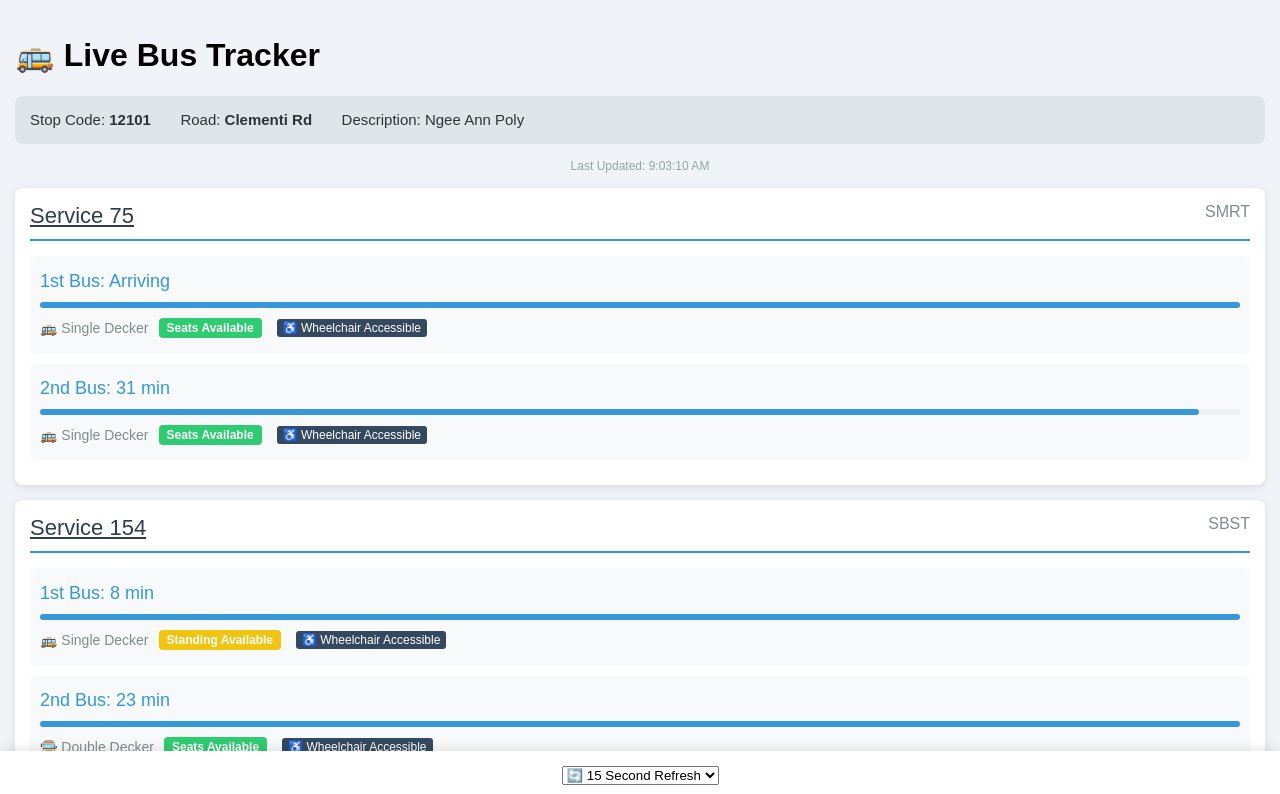
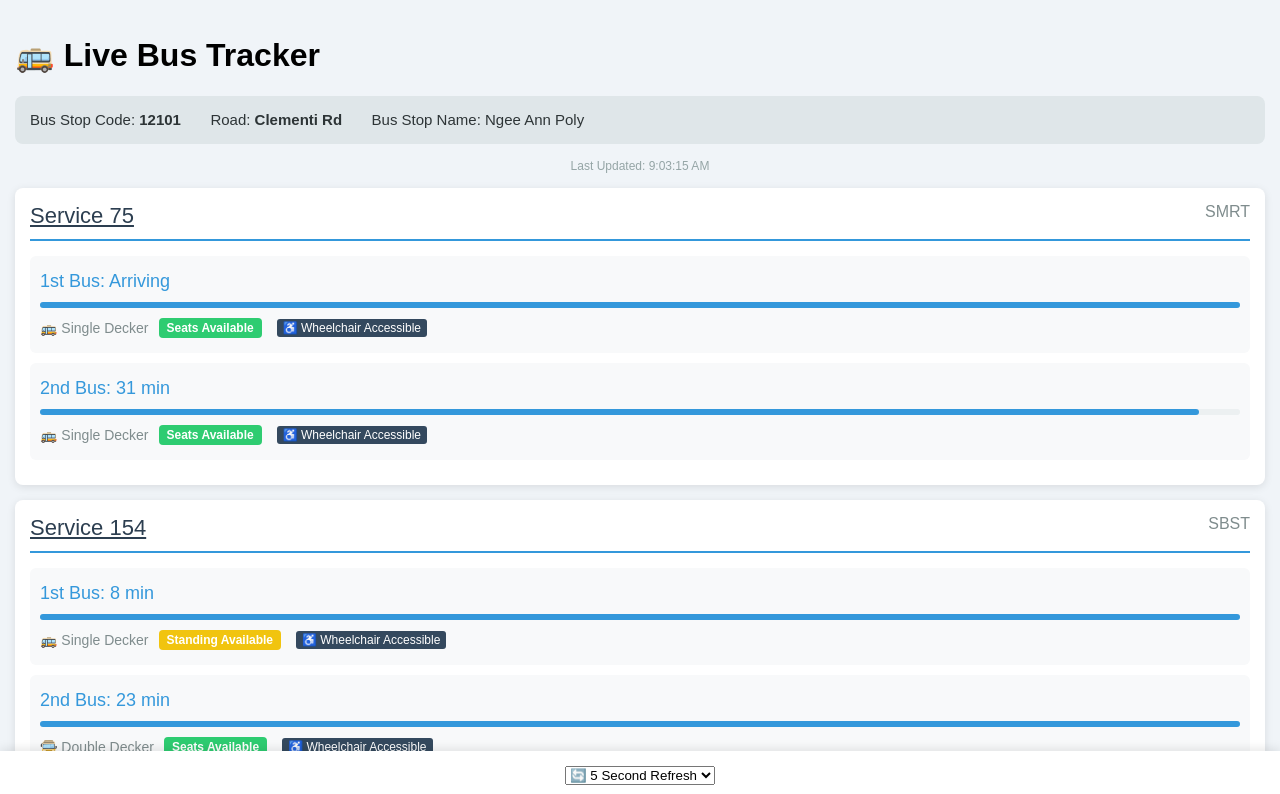
Before and after one commit to iamalolz/im-testing-this-to-see-if-this-will-work-in-the-first-place-but-im-not-very-sure, a plain HTML site: page index.html in a window 1280 px wide. Shown: the top 794 px of the page. Drawn offline with Linux system fonts and the light colour scheme.

Commit message:
Update index.html

```diff
--- a/index.html
+++ b/index.html
@@ -130,9 +130,9 @@
     <div class="header">
         <h1>🚌 Live Bus Tracker</h1>
         <div class="stop-info">
-            <span class="stop-detail">Stop Code: <strong id="busStopCode">-</strong></span>
+            <span class="stop-detail">Bus Stop Code: <strong id="busStopCode">-</strong></span>
             <span class="stop-detail">Road: <strong id="roadName">-</strong></span>
-            <span class="stop-detail">Description: <span id="description">-</span></span>
+            <span class="stop-detail">Bus Stop Name: <span id="description">-</span></span>
         </div>
         <div id="lastUpdate" class="update-time"></div>
     </div>
@@ -140,7 +140,7 @@
 
     <div class="refresh-controls">
         <select id="refreshInterval" onchange="updateRefreshInterval()">
-            <option value="15000" selected>🔄 15 Second Refresh</option>
+            <option value="5000" selected>🔄 5 Second Refresh</option>
             <option value="60000">⏱ 1 Minute Refresh</option>
             <option value="0">⏸ Pause Updates</option>
         </select>
```
